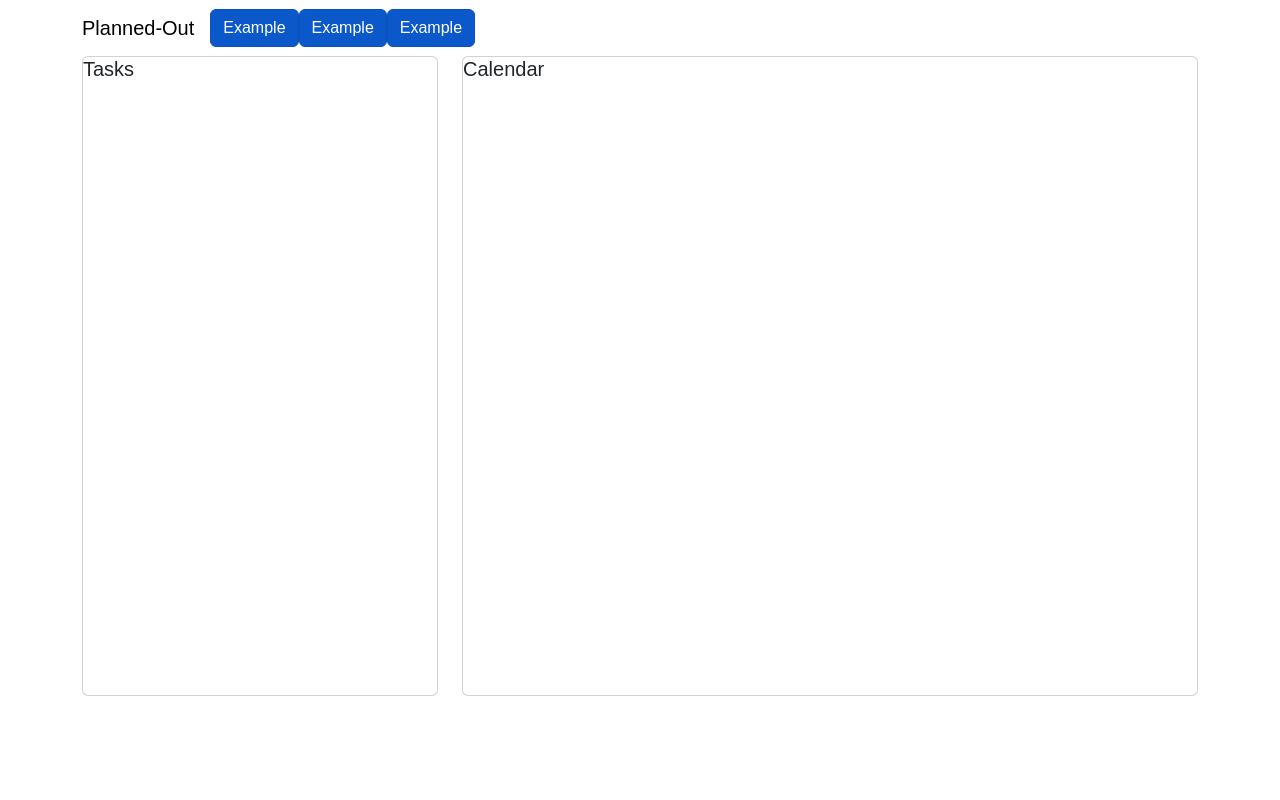
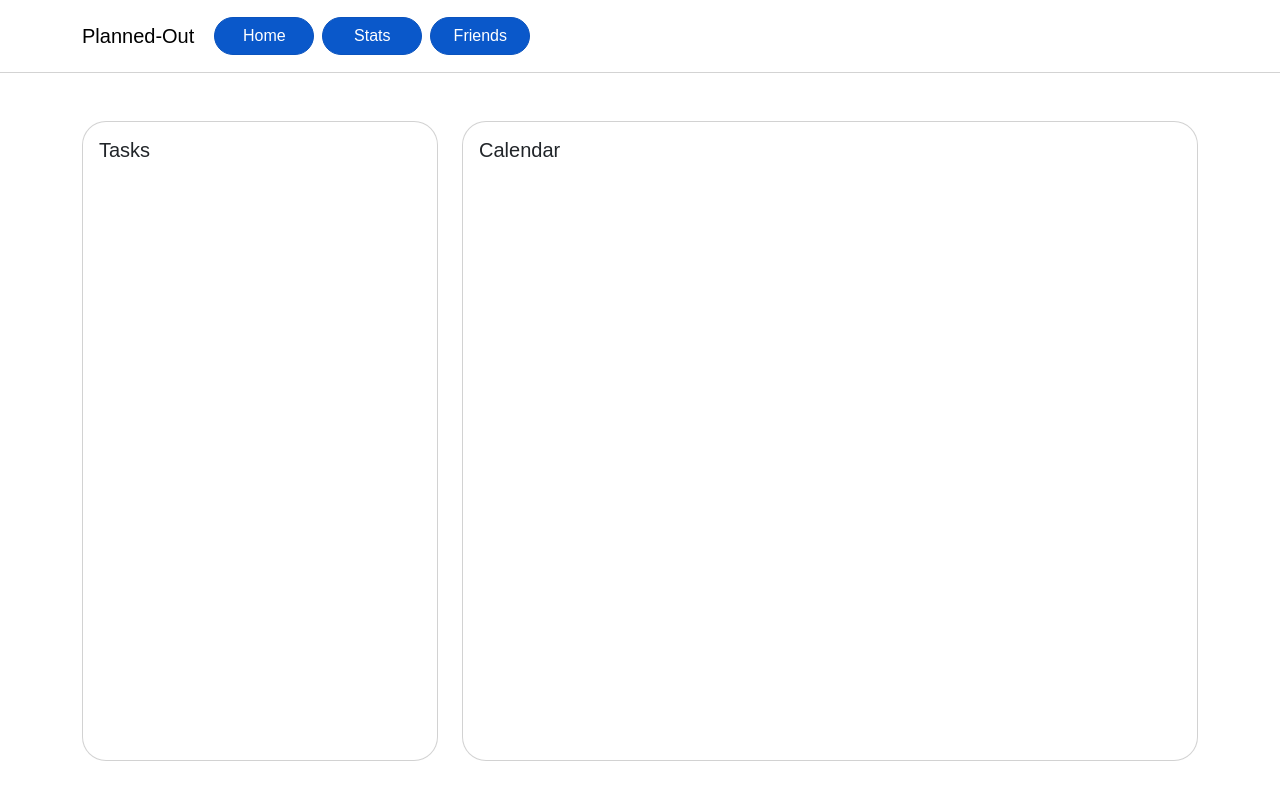
Before and after one commit to COSC481W-2023Fall/planned-out, a React (Create React App) app in the folder front-end/: page / in a window 1280 px wide. Built offline with nearby package versions, Linux system fonts and the light colour scheme.

Commit message:
style: Add some simple styling

```diff
--- a/front-end/src/index.css
+++ b/front-end/src/index.css
@@ -8,6 +8,23 @@ code {
     monospace;
 }
 
+/* ----- NAVBAR ----- */
+
+.navbar {
+  border-bottom: 1px solid lightgrey;
+  margin-bottom: 3em;
+  padding: 1em;
+}
+
+.main-nav-button {
+  margin: auto 0.25em auto 0.25em;
+  border-radius: 24px;
+  width: 100px;
+}
+
+/* ----- CARDS ----- */
 div.tasks-card, div.calendar-card {
   height: 80vh;
+  padding: 1em;
+  border-radius: 24px;
 }
--- a/front-end/src/pages/Layout.js
+++ b/front-end/src/pages/Layout.js
@@ -14,17 +14,17 @@ const Layout = () => {
                     <Nav className="me-auto" variant="pills">
                         <Nav.Item>
                             <LinkContainer to="/">
-                                <Button>Example</Button>
+                                <Button className="main-nav-button">Home</Button>
                             </LinkContainer>
                         </Nav.Item>
                         <Nav.Item>
                             <LinkContainer to="/">
-                                <Button>Example</Button>
+                                <Button className="main-nav-button">Stats</Button>
                             </LinkContainer>
                         </Nav.Item>
                         <Nav.Item>
                             <LinkContainer to="/">
-                                <Button>Example</Button>
+                                <Button className="main-nav-button">Friends</Button>
                             </LinkContainer>
                         </Nav.Item>
                     </Nav>
```
